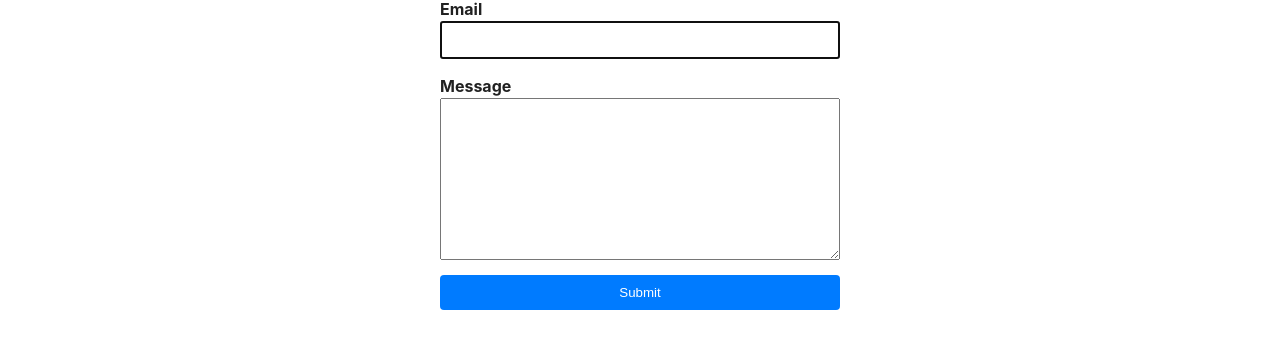
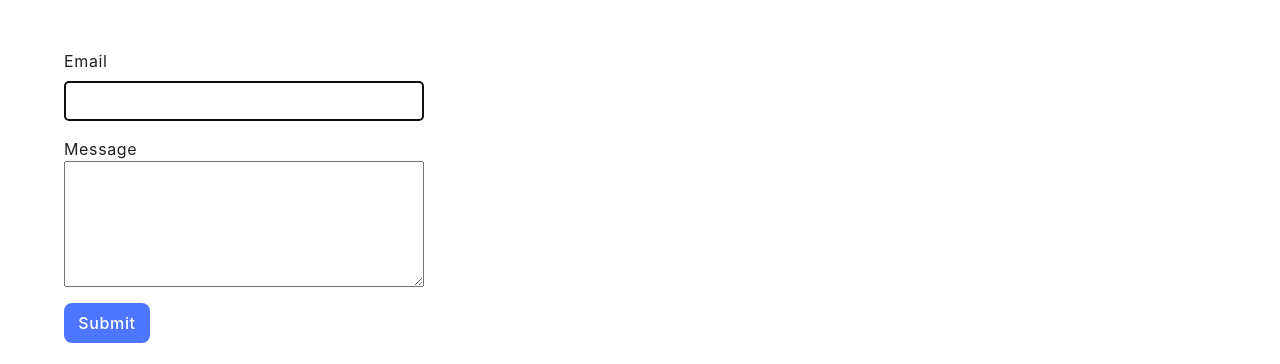
Before and after one commit to Kostiantyn-Spyrydonov/goit-js-hw-09, a website built with Vite: page src/index.html in a window 1280 px wide. Shown: the part 881-1245 px from the top of the page. Before the commit the page ends 1211 px from the top, so only its background shows below. Built offline with nearby package versions, Linux system fonts and the light colour scheme; what simplelightbox would draw is missing.

Commit message:
add styles to form

```diff
--- a/src/css/2-form.css
+++ b/src/css/2-form.css
@@ -1,38 +1,76 @@
 body {
-  font-family: Arial, sans-serif;
-  margin: 0;
-  padding: 20px;
+  font-family: 'Montserrat', sans-serif;
+  font-weight: 400;
+  font-size: 16px;
+  line-height: 1.5;
+  letter-spacing: 0.04em;
+  color: #2e2f42;
 }
 
 .feedback-form {
-  max-width: 400px;
-  margin: 0 auto;
+  margin-top: 48px;
   display: flex;
   flex-direction: column;
-  gap: 15px;
+  padding: 24px;
+  box-sizing: border-box;
+  gap: 8px;
 }
 
 label {
   display: flex;
   flex-direction: column;
-  font-weight: bold;
+  box-sizing: border-box;
 }
 
-input,
+input {
+  border: 1px solid #808080;
+  border-radius: 4px;
+  width: 360px;
+  height: 40px;
+  box-sizing: border-box;
+  margin-top: 8px;
+  margin-bottom: 8px;
+  box-sizing: border-box;
+  font-weight: 400;
+  font-size: 16px;
+  line-height: 1.5;
+  letter-spacing: 0.04em;
+  color: #2e2f42;
+  padding: 8px 16px;
+}
+
 textarea {
-  padding: 8px;
-  font-size: 16px;
+  width: 360px;
+}
+
+input:active,
+textarea:active {
+  border: 1px solid #000;
 }
 
 button {
-  padding: 10px;
-  background-color: #007bff;
-  color: white;
+  margin-top: 8px;
+  display: flex;
+  align-items: center;
+  justify-content: center;
+  flex-direction: row;
+  gap: 10px;
+  border-radius: 8px;
+  padding: 8px 16px;
+  width: 86px;
+  height: 40px;
   border: none;
-  border-radius: 4px;
+  background-color: #4e75ff;
+  font-weight: 500;
+  font-size: 16px;
+  line-height: 1.5;
+  letter-spacing: 0.04em;
+  color: #fff;
+  font-family: inherit;
+  transition: background-color 250ms cubic-bezier(0.4, 0, 0.2, 1);
   cursor: pointer;
 }
 
 button:hover {
-  background-color: #0056b3;
+  background-color: #6c8cff;
 }
```
